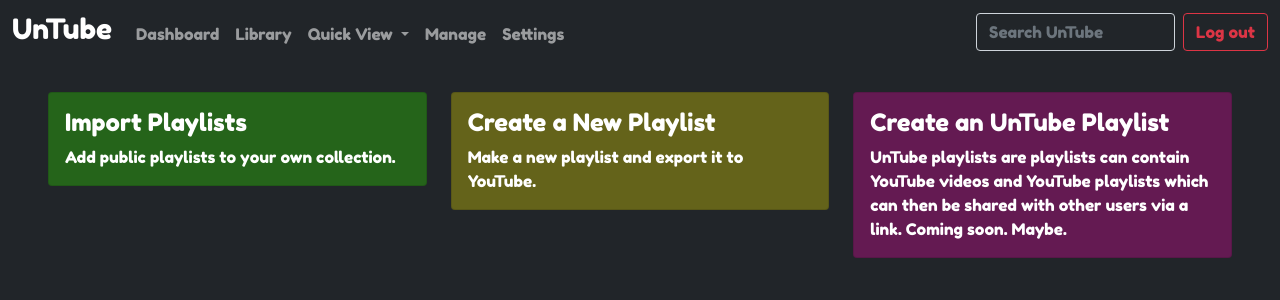
After one commit to sleepytaco/UnTube, a Django app: page /manage in a window 1280 px wide. The commit adds this page. Shown: the top 300 px of the page. Run offline with Django 3.2, Linux system fonts and the light colour scheme; the visitor is signed in with stand-in values (Sample User, id 1); some libraries are stand-ins or nearby versions.

Commit message:
Cleaned up site

```diff
--- a/apps/main/templates/all_playlists.html
+++ b/apps/main/templates/all_playlists.html
@@ -12,7 +12,7 @@
             {% endfor %}
     {% endif %}
         <div class="d-flex justify-content-between flex-wrap flex-md-nowrap align-items-center pt-3 pb-2 mb-3 border-bottom">
-            <h1 class="h2">{{ playlist_type_display }} <span class="badge bg-primary rounded-pill">{{ playlists.count }}</span></h1>
+            <h1 class="h2">{{ playlist_type_display|title }} <span class="badge bg-primary rounded-pill">{{ playlists.count }}</span></h1>
 
             <div class="btn-toolbar mb-2 mb-md-0">
                 <div class="btn-group me-2">
--- a/apps/main/templates/intercooler/playlists.html
+++ b/apps/main/templates/intercooler/playlists.html
@@ -7,7 +7,7 @@
             {% endfor %}
     {% endif %}
         <div class="d-flex justify-content-between flex-wrap flex-md-nowrap align-items-center pt-3 pb-2 mb-3 border-bottom">
-            <h1 class="h2">{{ playlist_type_display }} <span class="badge bg-primary rounded-pill">{{ playlists.count }}</span></h1>
+            <h1 class="h2">{{ playlist_type_display|title }} <span class="badge bg-primary rounded-pill">{{ playlists.count }}</span></h1>
 
             <div class="btn-toolbar mb-2 mb-md-0">
                 <div class="btn-group me-2">
--- /dev/null
+++ b/apps/main/templates/manage_playlists.html
@@ -0,0 +1,62 @@
+
+{% extends 'base.html' %}
+{% block content %}
+    <br>
+
+<div class="row row-cols-1 row-cols-md-3 g-4" >
+    <div id="manage-import-playlists-btn" class="col">
+
+        <a  hx-get="{% url 'manage_view_page' 'import' %}" hx-trigger="click" hx-target="#manage-pl-div" class="text-decoration-none text-white">
+        <div class="card" style="background-color: #25641a;">
+            <div class="card-body">
+                <h4 class="card-title">Import Playlists</h4>
+                    <p class="card-text">Add public playlists to your own collection.</p>
+            </div>
+        </div>
+        </a>
+    </div>
+    <div id="manage-create-playlists-btn" class="col">
+        <a  hx-get="{% url 'manage_view_page' 'create' %}" hx-trigger="click" hx-target="#manage-pl-div" class="text-decoration-none text-white">
+        <div class="card" style="background-color: #64631a;">
+            <div class="card-body">
+                <h4 class="card-title">Create a New Playlist</h4>
+                    <p class="card-text">Make a new playlist and export it to YouTube.</p>
+            </div>
+        </div>
+        </a>
+    </div>
+
+    <div id="manage-untube-playlists-btn" class="col">
+        <a  hx-get="{% url 'manage_view_page' 'untube' %}" hx-trigger="click" hx-target="#manage-pl-div" class="text-decoration-none text-white">
+        <div class="card" style="background-color: #641a52;">
+            <div class="card-body">
+                <h4 class="card-title">Create an UnTube Playlist</h4>
+                <p class="card-text">UnTube playlists are playlists can contain YouTube videos and YouTube playlists which can then be shared with other users via a link. Coming soon. Maybe.</p>
+            </div>
+        </div>
+        </a>
+    </div>
+</div>
+<script>
+    document.getElementById('manage-import-playlists-btn').onclick = function() {
+        document.getElementById('manage-import-playlists-btn').className = "col border border-5 rounded-3 border-primary p-3";
+        document.getElementById('manage-create-playlists-btn').className = "col";
+        document.getElementById('manage-untube-playlists-btn').className = "col";
+    }
+
+    document.getElementById('manage-create-playlists-btn').onclick = function() {
+        document.getElementById('manage-import-playlists-btn').className = "col";
+        document.getElementById('manage-create-playlists-btn').className = "col border border-5 rounded-3 border-primary p-3";
+        document.getElementById('manage-untube-playlists-btn').className = "col";
+    }
+
+    document.getElementById('manage-untube-playlists-btn').onclick = function() {
+        document.getElementById('manage-import-playlists-btn').className = "col";
+        document.getElementById('manage-create-playlists-btn').className = "col";
+        document.getElementById('manage-untube-playlists-btn').className = "col border border-5 rounded-3 border-primary p-3";
+    }
+</script>
+<div id="manage-pl-div">
+
+</div>
+{% endblock %}
--- a/apps/main/urls.py
+++ b/apps/main/urls.py
@@ -27,4 +27,10 @@ urlpatterns = [
     path("search/playlists/<slug:playlist_type>", views.search_playlists, name="search_playlists"),
     path("playlists/<slug:playlist_type>", views.all_playlists, name='all_playlists'),
     path("playlists/<slug:playlist_type>/order-by/<slug:order_by>", views.order_playlists_by, name='order_playlists_by'),
+
+    ### STUFF RELATED TO MANAGING A PLAYLIST
+    path("manage", views.manage_playlists, name='manage_playlists'),
+    path("manage/save/<slug:what>", views.manage_save, name='manage_save'),  # to help auto save the input texts found in the below pages
+    path("manage/view/<slug:page>", views.manage_view_page, name='manage_view_page'),  # views the import pl, create pl, create untube pl pages
+    path("manage/import", views.manage_import_playlists, name="manage_import_playlists")
 ]
--- a/apps/main/views.py
+++ b/apps/main/views.py
@@ -22,14 +22,11 @@ def home(request):
         if user_profile.import_in_progress:
             return render(request, "import_in_progress.html")
         else:
-            if user_profile.access_token == "" or user_profile.refresh_token == "":
+            if user_profile.access_token.strip() == "" or user_profile.refresh_token.strip() == "":
                 user_social_token = SocialToken.objects.get(account__user=request.user)
-                print("refresh toekn", user_social_token.token_secret)
-                print("access token", user_social_token.token)
                 user_profile.access_token = user_social_token.token
                 user_profile.refresh_token = user_social_token.token_secret
                 user_profile.expires_at = user_social_token.expires_at
-
                 request.user.save()
 
             user_profile.just_joined = False
@@ -112,15 +109,27 @@ def view_playlist(request, playlist_id):
 
 @login_required
 def all_playlists(request, playlist_type):
-    if playlist_type == "" or playlist_type.lower() == "all":
+    """
+    Possible playlist types for marked_as attribute: (saved in database like this)
+    "none", "watching", "plan-to-watch"
+    """
+    playlist_type = playlist_type.lower()
+
+    if playlist_type == "" or playlist_type == "all":
         playlists = request.user.profile.playlists.all()
         playlist_type_display = "All Playlists"
-    elif playlist_type.lower() == "favorites":
-        playlists = request.user.profile.playlists.filter(marked_as="favorite")
+    elif playlist_type == "user-owned":  # YT playlists owned by user
+        playlists = request.user.profile.playlists.all().filter(is_user_owned=True)
+        playlist_type_display = "Your YouTube Playlists"
+    elif playlist_type == "imported":  # YT playlists (public) owned by others
+        playlists = request.user.profile.playlists.all().filter(is_user_owned=False)
+        playlist_type_display = "Imported playlists"
+    elif playlist_type == "favorites":  # YT playlists (public) owned by others
+        playlists = request.user.profile.playlists.all().filter(is_favorite=True)
         playlist_type_display = "Favorites"
-    elif playlist_type.lower() == "watching":
-        playlists = request.user.profile.playlists.filter(marked_as="watching")
-        playlist_type_display = "Watching"
+    elif playlist_type.lower() in ["watching", "plan-to-watch"]:
+        playlists = request.user.profile.playlists.filter(marked_as=playlist_type.lower())
+        playlist_type_display = playlist_type.lower().replace("-", " ")
     elif playlist_type.lower() == "home":  # displays cards of all playlist types
         return render(request, 'playlists_home.html')
     else:
@@ -172,14 +181,19 @@ def order_playlists_by(request, playlist_type, order_by):
 def mark_playlist_as(request, playlist_id, mark_as):
     playlist = request.user.profile.playlists.get(playlist_id=playlist_id)
 
-    if mark_as in ["none", "watching", "on-hold", "plan-to-watch"]:
-        playlist.marked_as = mark_as.replace("-", " ")
+    marked_as_response = ""
+
+    if mark_as in ["watching", "on-hold", "plan-to-watch"]:
+        playlist.marked_as = mark_as
         playlist.save()
-        videos = playlist.videos.all()
+        marked_as_response = f'<span class="badge bg-success text-white" >{mark_as.replace("-", " ")}</span>'
+    elif mark_as == "none":
+        playlist.marked_as = mark_as
+        playlist.save()
     else:
         return render('home')
 
-    return HttpResponse(mark_as.replace("-", " "))
+    return HttpResponse(marked_as_response)
 
 
 @login_required
@@ -197,26 +211,41 @@ def delete_videos(request):
 @login_required
 @require_POST
 def search_playlists(request, playlist_type):
-    # TODO: make an AJAX call to /search to search for a name in user's playlists
     print(request.POST)  # prints <QueryDict: {'search': ['aa']}>
 
     search_query = request.POST["search"]
 
-    print(search_query)
-
     if playlist_type == "all":
         try:
-            playlists = request.user.profile.playlists.filter(name__startswith=search_query)
+            playlists = request.user.profile.playlists.all().filter(name__startswith=search_query)
         except:
             playlists = request.user.profile.playlists.all()
         playlist_type_display = "All Playlists"
-    elif playlist_type == "watching":
+    elif playlist_type == "user-owned":  # YT playlists owned by user
+        try:
+            playlists = request.user.profile.playlists.filter(Q(name__startswith=search_query) & Q(is_user_owned=True))
+        except:
+            playlists = request.user.profile.playlists.filter(is_user_owned=True)
+        playlist_type_display = "Your YouTube Playlists"
+    elif playlist_type == "imported":  # YT playlists (public) owned by others
+        try:
+            playlists = request.user.profile.playlists.filter(Q(name__startswith=search_query) & Q(is_user_owned=False))
+        except:
+            playlists = request.user.profile.playlists.filter(is_user_owned=False)
+        playlist_type_display = "Imported Playlists"
+    elif playlist_type == "favorites":  # YT playlists (public) owned by others
+        try:
+            playlists = request.user.profile.playlists.filter(Q(name__startswith=search_query) & Q(is_favorite=True))
+        except:
+            playlists = request.user.profile.playlists.filter(is_favorite=True)
+        playlist_type_display = "Your Favorites"
+    elif playlist_type in ["watching", "plan-to-watch"]:
         try:
             playlists = request.user.profile.playlists.filter(
                 Q(name__startswith=search_query) & Q(marked_as=playlist_type))
         except:
-            playlists = request.user.profile.playlists.all()
-        playlist_type_display = "Watching"
+            playlists = request.user.profile.playlists.all().filter(marked_as=playlist_type)
+        playlist_type_display = playlist_type.replace("-", " ")
 
     return HttpResponse(loader.get_template("intercooler/playlists.html")
                         .render({"playlists": playlists,
@@ -225,7 +254,7 @@ def search_playlists(request, playlist_type):
                                  "search_query": search_query}))
 
 
-#### MANAGE VIDEOS
+#### MANAGE VIDEOS #####
 def mark_video_favortie(request, playlist_id, video_id):
     video = request.user.profile.playlists.get(playlist_id=playlist_id).videos.get(video_id=video_id)
 
@@ -238,6 +267,8 @@ def mark_video_favortie(request, playlist_id, video_id):
         video.save()
         return HttpResponse('<i class="fas fa-heart"></i>')
 
+
+###########
 
 @login_required
 @require_POST
@@ -282,3 +313,78 @@ def search_UnTube(request):
                                  "search_query": search_query,
                                  "starts_with": starts_with,
                                  "contains": contains}))
+
+
+@login_required
+def manage_playlists(request):
+    return render(request, "manage_playlists.html")
+
+
+@login_required
+def manage_view_page(request, page):
+    if page == "import":
+        return HttpResponse(loader.get_template("intercooler/manage_playlists_import.html")
+            .render(
+            {"manage_playlists_import_textarea": request.user.profile.manage_playlists_import_textarea}))
+    elif page == "create":
+        return HttpResponse("<br><hr><br><h2>Working on this.</h2>")
+    elif page == "untube":
+        return HttpResponse("<br><hr><br><h2>Coming soon. Maybe.</h2>")
+    else:
+        return redirect('home')
+
+
+@login_required
+@require_POST
+def manage_save(request, what):
+    if what == "manage_playlists_import_textarea":
+        request.user.profile.manage_playlists_import_textarea = request.POST["import-playlist-textarea"]
+        request.user.save()
+
+    return HttpResponse("")
+
+
+@login_required
+@require_POST
+def manage_import_playlists(request):
+    playlist_links = request.POST["import-playlist-textarea"].replace(",", "").split("\n")
+
+    num_playlists_already_in_db = 0
+    num_playlists_initialized_in_db = 0
+    num_playlists_not_found = 0
+    new_playlists = []
+    old_playlists = []
+    not_found_playlists = []
+    for playlist_link in playlist_links:
+        if playlist_link != "":
+            pl_id = Playlist.objects.getPlaylistId(playlist_link)
+            if pl_id is None:
+                num_playlists_not_found += 1
+                continue
+            status = Playlist.objects.initPlaylist(request.user, pl_id)
+            if status == -1 or status == -2:
+                print("\nNo such playlist found:", pl_id)
+                num_playlists_not_found += 1
+                not_found_playlists.append(playlist_link)
+            elif status == -3:
+                num_playlists_already_in_db += 1
+                playlist = request.user.profile.playlists.get(playlist_id__exact=pl_id)
+                old_playlists.append(playlist)
+            else:
+                print(status)
+                playlist = request.user.profile.playlists.get(playlist_id__exact=pl_id)
+                new_playlists.append(playlist)
+                num_playlists_initialized_in_db += 1
+
+    request.user.profile.manage_playlists_import_textarea = ""
+    request.user.save()
+
+    return HttpResponse(loader.get_template("intercooler/manage_playlists_import_results.html")
+        .render(
+        {"new_playlists": new_playlists,
+         "old_playlists": old_playlists,
+         "not_found_playlists": not_found_playlists,
+         "num_playlists_already_in_db": num_playlists_already_in_db,
+         "num_playlists_initialized_in_db": num_playlists_initialized_in_db,
+         "num_playlists_not_found": num_playlists_not_found
+         }))
--- a/apps/users/models.py
+++ b/apps/users/models.py
@@ -31,6 +31,9 @@ class Profile(models.Model):
     refresh_token = models.TextField(default="")
     expires_at = models.DateTimeField(blank=True, null=True)
 
+    # website contexts
+    manage_playlists_import_textarea = models.CharField(max_length=420, default="")
+
 
 # as soon as one User object is created, create an associated profile object
 @receiver(post_save, sender=User)
--- a/apps/users/views.py
+++ b/apps/users/views.py
@@ -54,10 +54,6 @@ def log_out(request):
     return redirect('/')
 
 
-def test(request):
-    return render(request, 'test.html')
-
-
 def start_import(request):
     '''
     Initializes only the user's playlist data in the database. Returns the progress bar, which will
@@ -67,7 +63,7 @@ def start_import(request):
     '''
     user_profile = request.user.profile
 
-    if user_profile.access_token == "" or user_profile.refresh_token == "":
+    if user_profile.access_token.strip() == "" or user_profile.refresh_token.strip() == "":
         user_social_token = SocialToken.objects.get(account__user=request.user)
         user_profile.access_token = user_social_token.token
         user_profile.refresh_token = user_social_token.token_secret
--- a/templates/base.html
+++ b/templates/base.html
@@ -65,16 +65,16 @@
                             <ul class="dropdown-menu" aria-labelledby="navbarDropdown">
                                 <li><a class="dropdown-item" href="{% url 'all_playlists' 'favorites' %}">Favorites</a></li>
                                 <li><a class="dropdown-item" href="{% url 'all_playlists' 'watching' %}">Watching</a></li>
-                                <li><a class="dropdown-item" href="{% url 'all_playlists' 'watching' %}">On Hold</a></li>
-                                <li><a class="dropdown-item" href="{% url 'all_playlists' 'watching' %}">YouTube</a></li>
-                                <li><a class="dropdown-item" href="{% url 'all_playlists' 'watching' %}">UnTube</a></li>
+                                <li><a class="dropdown-item" href="{% url 'all_playlists' 'plan-to-watch' %}">Plan to Watch</a></li>
+                                <li><a class="dropdown-item" href="{% url 'all_playlists' 'user-owned' %}">Your YT Playlists</a></li>
+                                <li><a class="dropdown-item" href="{% url 'all_playlists' 'imported' %}">Imported</a></li>
                                 <li><hr class="dropdown-divider"></li>
                                 <li><a class="dropdown-item" href="{% url 'all_playlists' 'all' %}">View all</a></li>
                             </ul>
                         </li>
 
                         <li class="nav-item">
-                            <a class="nav-link" href="{% url 'all_playlists' 'home' %}">Manage</a>
+                            <a class="nav-link" href="{% url 'manage_playlists' %}">Manage</a>
                         </li>
                         <li class="nav-item">
                             <a class="nav-link" data-bs-toggle="offcanvas" href="#offcanvasExample" role="button" aria-controls="offcanvasExample">
```
Also changed, not shown: UnTube/settings.py (+5 -5 lines), apps/main/models.py (+15 -3 lines), apps/main/templates/home.html (+2 -50 lines), apps/main/templates/intercooler/manage_playlists_import.html (added, +35 -0 lines), apps/main/templates/intercooler/manage_playlists_import_results.html (added, +93 -0 lines), apps/main/templates/playlists_home.html (+8 -8 lines), apps/main/templates/view_playlist.html (+9 -3 lines).
